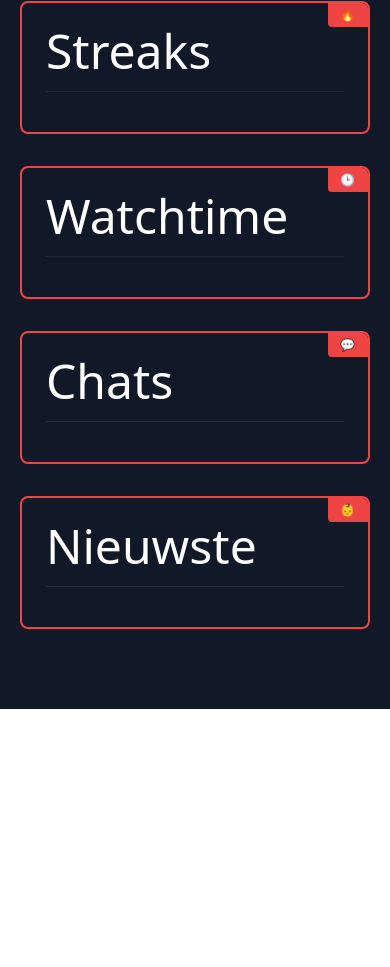
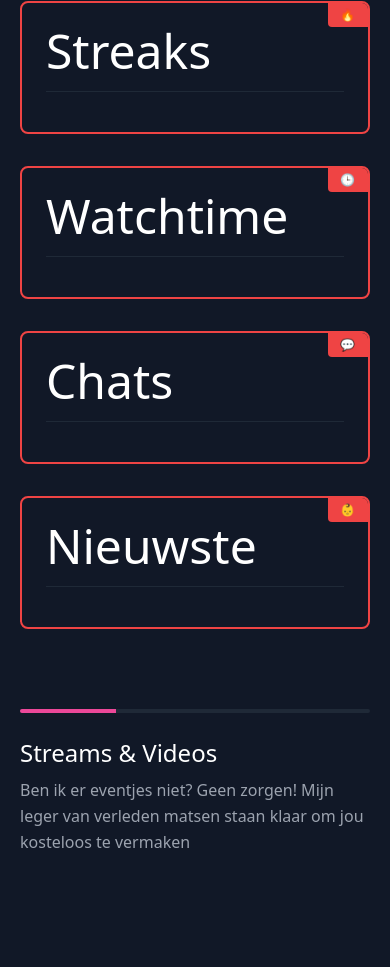
Before and after one commit to Mindgamesnl/toetmats.nl, a plain HTML site: page index.html in a window 390 px wide. Shown: the part 1157-2124 px from the top of the page. Before the commit the page ends 1866 px from the top, so only its background shows below. Drawn offline with nearby package versions, Linux system fonts and the light colour scheme; no server answers; a script that the page names is missing.

Commit message:
Update index.html

```diff
--- a/index.html
+++ b/index.html
@@ -151,8 +151,33 @@
                     </h1>
                 </div>
             </div>
+        </div>
+    </div>
+</section>
 
+<style>
+    .vod {
+        cursor: pointer;
+        transition: transform 250ms;
+    }
 
+    .vod:hover {
+        transform: translateY(-10px);
+    }
+</style>
+
+<section class="text-gray-400 bg-gray-900 body-font">
+    <div class="container px-5 pb-24 mx-auto">
+        <div class="flex flex-col">
+            <div class="h-1 bg-gray-800 rounded overflow-hidden">
+                <div class="w-24 h-full bg-pink-500"></div>
+            </div>
+            <div class="flex flex-wrap sm:flex-row flex-col py-6 mb-12">
+                <h1 class="sm:w-2/5 text-white font-medium title-font text-2xl mb-2 sm:mb-0">Streams & Videos</h1>
+                <p class="sm:w-3/5 leading-relaxed text-base sm:pl-10 pl-0">Ben ik er eventjes niet? Geen zorgen! Mijn leger van verleden matsen staan klaar om jou kosteloos te vermaken</p>
+            </div>
+        </div>
+        <div class="flex flex-wrap sm:-m-4 -mx-4 -mb-10 -mt-4" id="vods">
 
         </div>
     </div>
```
